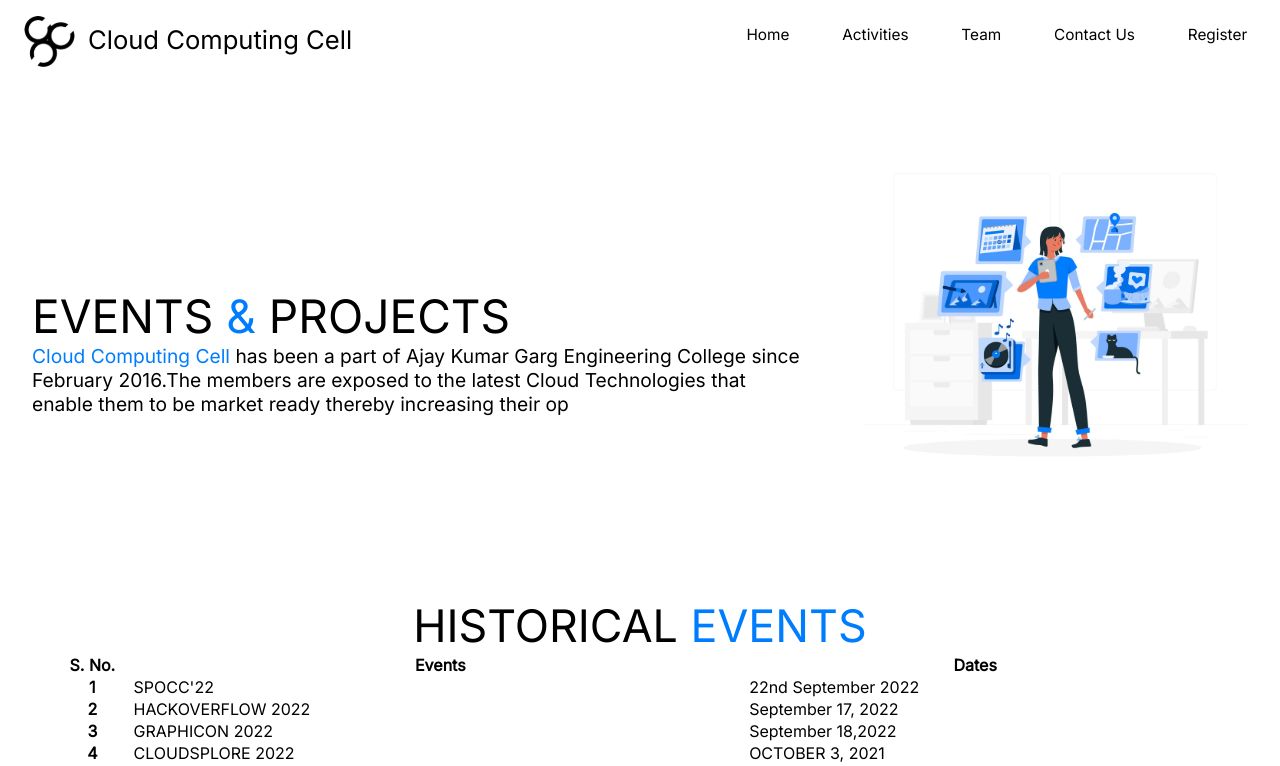
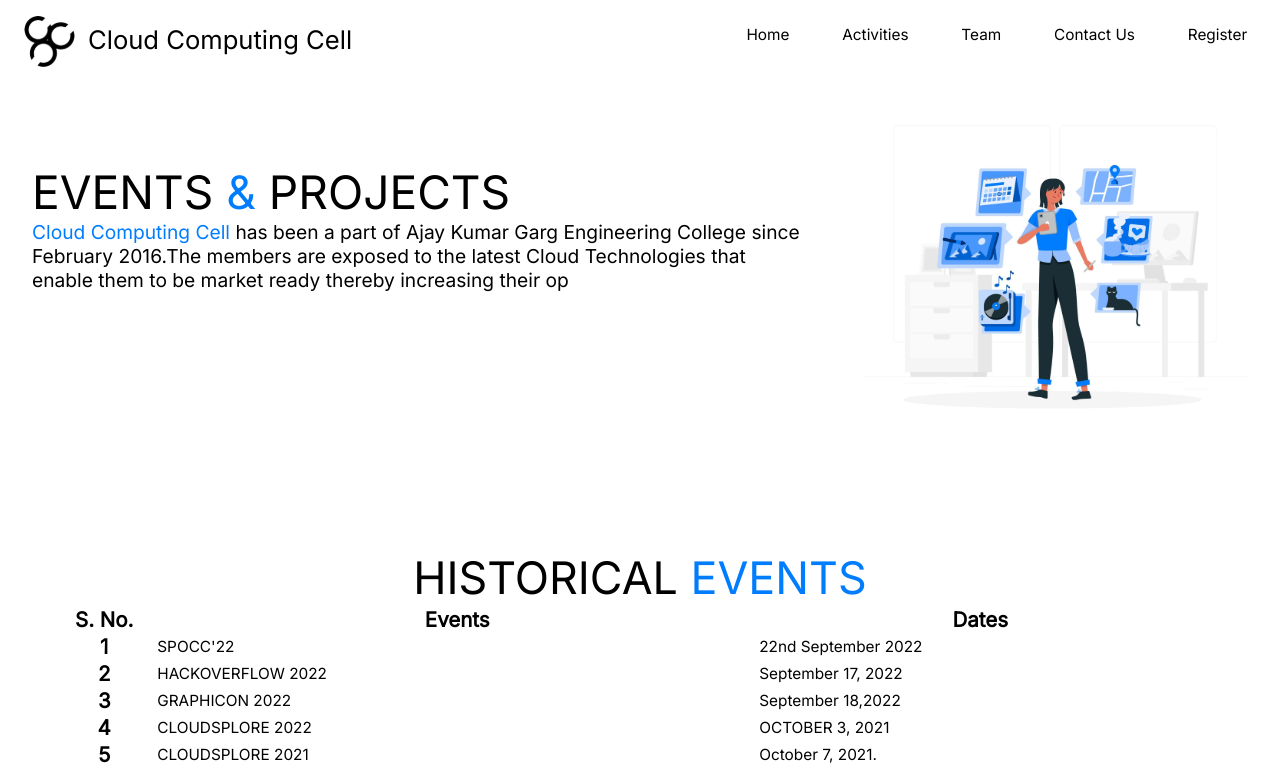
Before and after one commit to Rishabh2503/CCC-Website, a React (Create React App) app: page /Activity in a window 1280 px wide. Shown: the top 766 px of the page. Built offline with nearby package versions, Linux system fonts and the light colour scheme.

Commit message:
Made activities page responsive

```diff
--- a/src/Activity Pages/actvities.css
+++ b/src/Activity Pages/actvities.css
@@ -14,7 +14,7 @@
 #headings{
     font-weight: 500;
     font-size: 3.6vw;
-    margin-top: 15vh;
+
 }
 
 .table{
@@ -34,3 +34,15 @@
     background-color: red;
     border-radius: 50%;
 }
+
+thead th{
+    font-size: 1.6vw;
+}
+
+tbody th{
+    font-size: 1.6vw;
+}
+
+tbody td{
+    font-size: 1.2vw;
+}
--- a/src/Components/Components.css
+++ b/src/Components/Components.css
@@ -400,8 +400,10 @@ h2 {
 
   .navList{
     position: fixed;
+    border: .2vw solid #007dfe;
+    border-radius: .4vw;
     top: 4vh;
-    right: 0;
+    right: 4.9vw;
     z-index: 10;
     background-color: white;
     list-style: none;
--- a/src/Home Page/Home.css
+++ b/src/Home Page/Home.css
@@ -12,7 +12,7 @@
 }
 
 #illustration {
-  margin-top: 8vh;
+  margin-top: 2vh;
   height: 30vw;
 }
 
@@ -27,9 +27,9 @@
   margin-top: 4vh;
 }
 
-#head {
+/* #head {
   margin-top: 10vh;
-}
+} */
 
 .title {
   margin-top: 10vh;
@@ -176,7 +176,7 @@
   outline: none;
 } */
 
-.dEuDkO {
+/* .dEuDkO {
   box-sizing: border-box;
   transition: all 0.3s ease;
   font-size: 1.6em;
@@ -193,4 +193,4 @@
   align-self: center;
   cursor: pointer;
   outline: none;
-}
+} */
```
